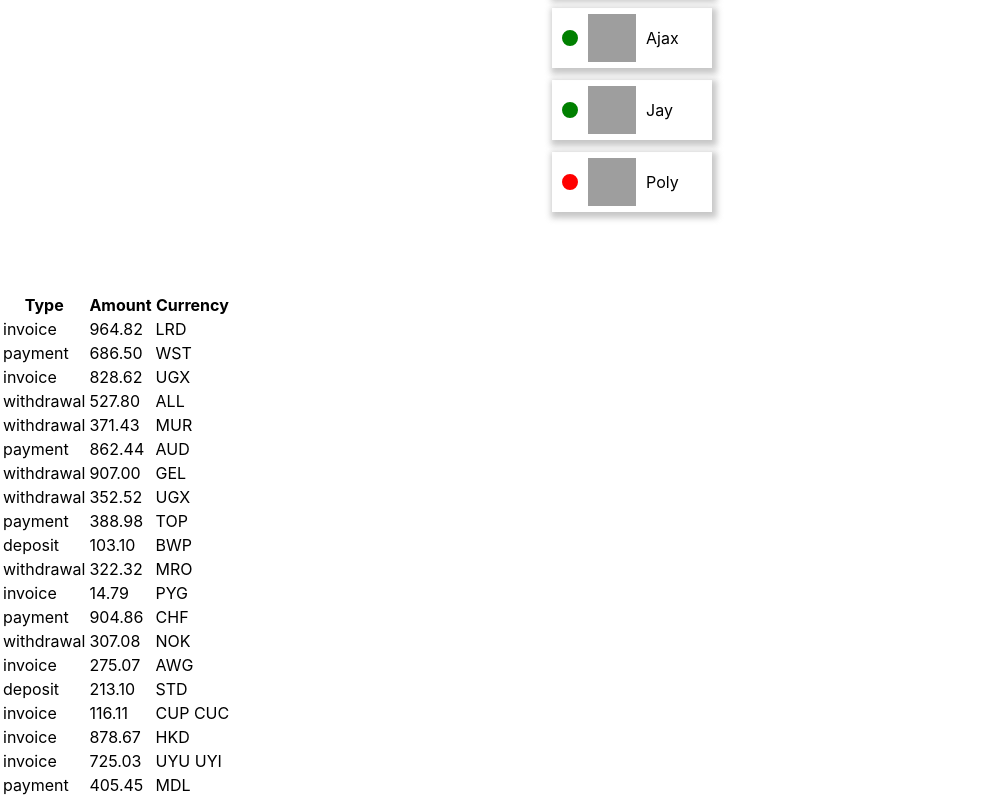
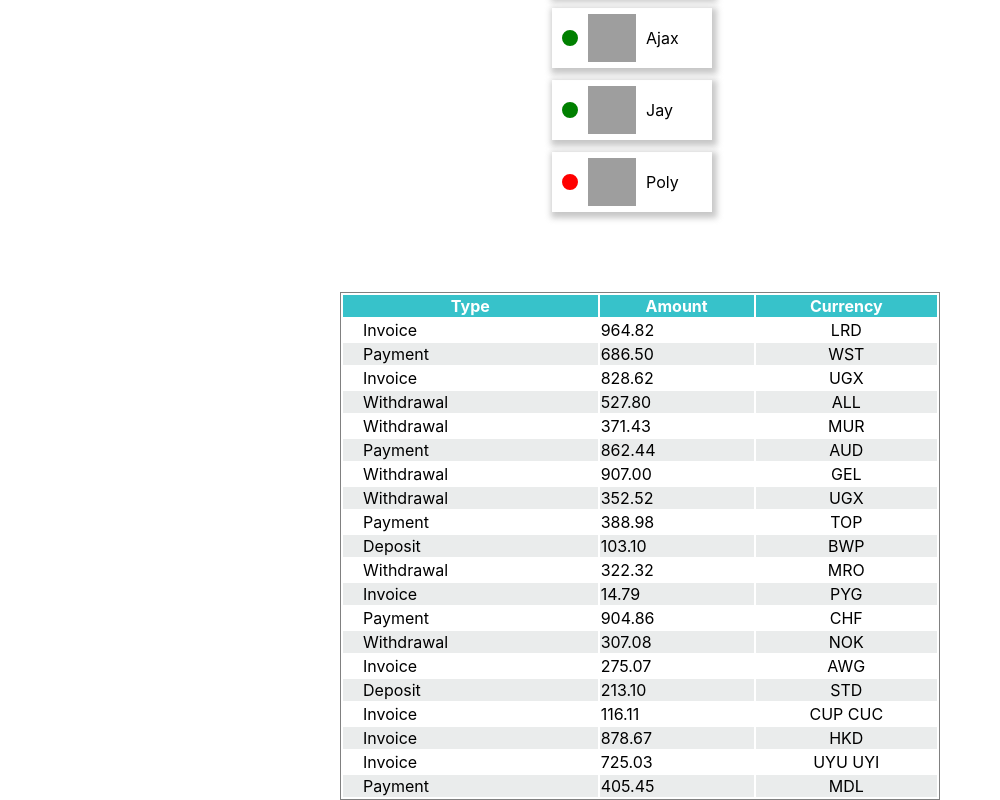
Before and after one commit to fsdev3/goit-react-hw-01-components, a React (Create React App) app: page / in a window 1280 px wide. Shown: the part 1300-2100 px from the top of the page, without its empty margins (0-1000 px from the left). Built offline with nearby package versions, Linux system fonts and the light colour scheme; grey boxes are pictures that could not be loaded.

Commit message:
t4 start

```diff
--- a/src/components/Transactions/Transactions.jsx
+++ b/src/components/Transactions/Transactions.jsx
@@ -1,8 +1,9 @@
 import PropTypes from 'prop-types';
+import { Table } from './Transactions.styled';
 
 export const TransactionHistory = ({ items }) => {
   return (
-    <table>
+    <Table>
       <thead>
         <tr>
           <th>Type</th>
@@ -21,7 +22,7 @@ export const TransactionHistory = ({ items }) => {
           );
         })}
       </tbody>
-    </table>
+    </Table>
   );
 };
 
--- a/src/components/Transactions/Transactions.styled.js
+++ b/src/components/Transactions/Transactions.styled.js
@@ -0,0 +1,28 @@
+import { styled } from 'styled-components';
+
+export const Table = styled.table`
+  margin: 60px auto 0 auto;
+  width: 600px;
+
+  border: 1px solid gray;
+
+  tr {
+    border: 1px solid gray;
+    /* border-collapse: collapse; */
+  }
+  thead tr {
+    background-color: #37c2ca;
+    color: white;
+  }
+
+  tbody tr:nth-child(even) {
+    background-color: #eaecec;
+  }
+  tr td:first-child {
+    padding-left: 20px;
+    text-transform: capitalize;
+  }
+  tr td:last-child {
+    text-align: center;
+  }
+`;
--- a/src/index.css
+++ b/src/index.css
@@ -35,5 +35,5 @@ img {
 }
 
 .test {
-  color: #dcc61f;
+  color: #eaecec;
 }
```
